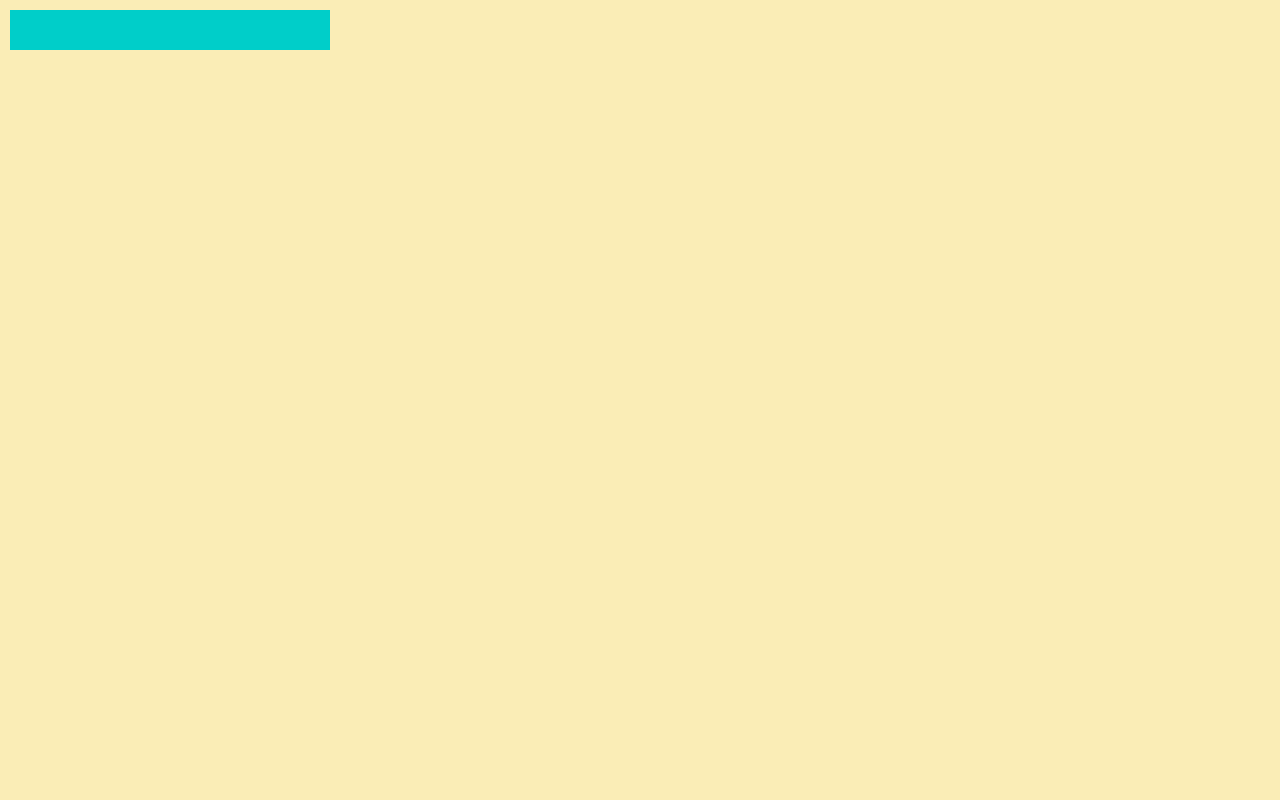
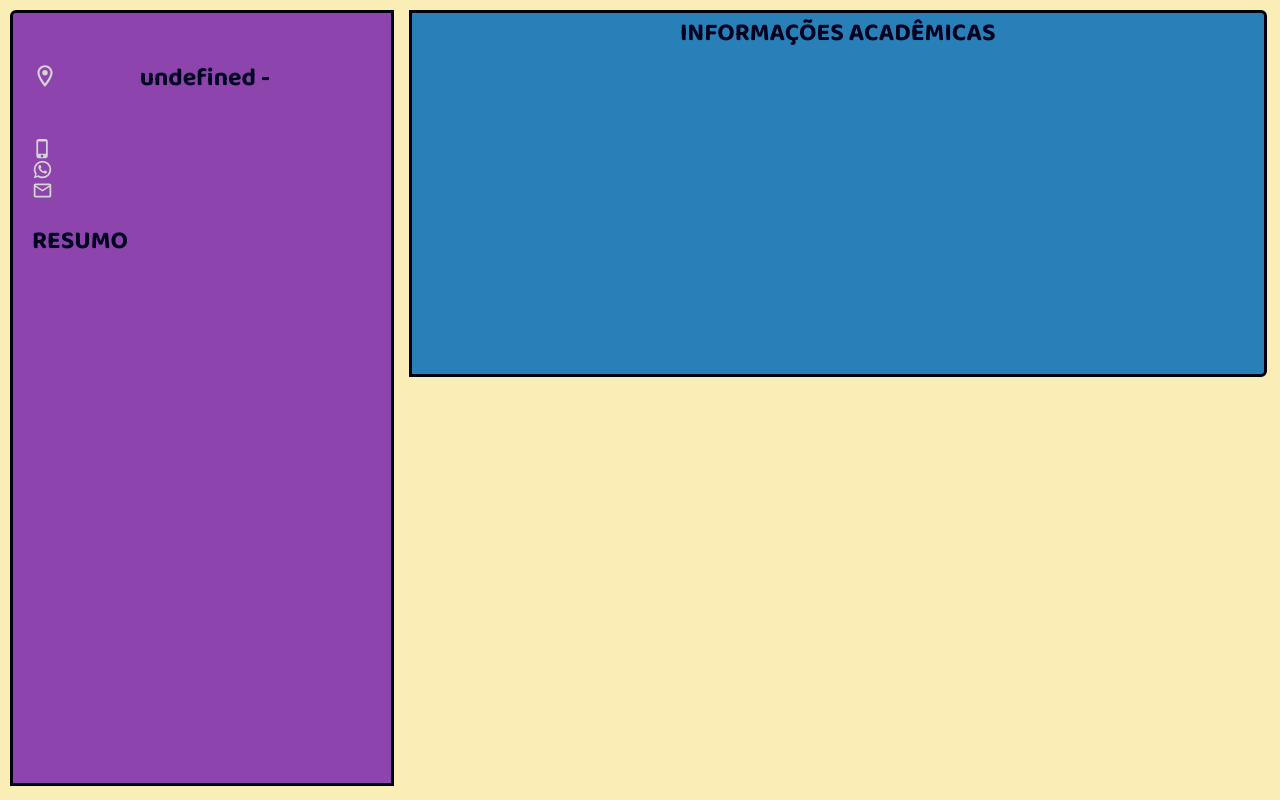
Before and after one commit to brunoCards/curriculum, a React (Create React App) app: page /review in a window 1280 px wide. Built offline with nearby package versions, Linux system fonts and the light colour scheme; the HTML template or start-up script is replaced by a standard one.

Commit message:
Review Page com duas seçoes criadas

```diff
--- a/src/components/Text/styles.js
+++ b/src/components/Text/styles.js
@@ -32,3 +32,13 @@ export const ParagraphArea = styled.p`
     font-weight: bold;
   }
 `;
+
+export const AddressArea = styled.p`
+  padding-top: 20px;
+  font-size: 21px;
+  color: var(--black);
+
+  &.hide {
+    visibility: hidden;
+  }
+`;
--- a/src/contexts/FormContext.js
+++ b/src/contexts/FormContext.js
@@ -13,7 +13,7 @@ const initialState = {
   actualWork: false,
   admitdate: '',
   age: '',
-  city: '',
+  cep: '',
   company: '',
   course: '',
   degree: '',
@@ -28,13 +28,11 @@ const initialState = {
   phone: '',
   resigndate: '',
   startdate: '',
-  state: '',
 };
 
 export const FormProvider = ({ children }) => {
   const history = useHistory();
-  const [cities, setCities] = useState([]);
-  const [states, setStates] = useState([]);
+  const [address, setAddress] = useState([]);
   const [emails, setEmails] = useState([]);
   const [phones, setPhones] = useState([]);
   const [knowledges, setKnowledges] = useState([]);
@@ -98,46 +96,33 @@ export const FormProvider = ({ children }) => {
     window.localStorage.setItem('knowledges', JSON.stringify(knowledges));
   });
 
-  //states
+  //address
   useEffect(() => {
-    const persistStates = window.localStorage.getItem('states');
-    if (persistStates) {
-      setStates(JSON.parse(persistStates));
+    const persistAddress = window.localStorage.getItem('address');
+    if (persistAddress) {
+      setAddress(JSON.parse(persistAddress));
     }
   }, []);
 
   useEffect(() => {
-    window.localStorage.setItem('states', JSON.stringify(states));
-  });
-
-  //cities
-  useEffect(() => {
-    const persistCities = window.localStorage.getItem('cities');
-    if (persistCities) {
-      setCities(JSON.parse(persistCities));
-    }
-  }, []);
-
-  useEffect(() => {
-    window.localStorage.setItem('cities', JSON.stringify(cities));
+    window.localStorage.setItem('address', JSON.stringify(address));
   });
 
   return (
     <FormContext.Provider
       value={{
-        history,
         form,
-        cities,
-        setCities,
-        states,
-        setStates,
+        address,
+        setAddress,
         emails,
         phones,
         knowledges,
+        history,
         handleOnchangeInput,
         handleAddingEmails,
         handleAddingPhones,
         handleAddingKnowledges,
+        setForm,
       }}
     >
       {children}
@@ -148,8 +133,8 @@ export const FormProvider = ({ children }) => {
 export const useFormulary = () => {
   const context = useContext(FormContext);
   const {
+    form,
     history,
-    form,
     handleOnchangeInput,
     handleAddingEmails,
     handleAddingPhones,
@@ -157,10 +142,9 @@ export const useFormulary = () => {
     emails,
     phones,
     knowledges,
-    cities,
-    setCities,
-    states,
-    setStates,
+    address,
+    setAddress,
+    setForm,
   } = context;
 
   return {
@@ -173,9 +157,8 @@ export const useFormulary = () => {
     emails,
     phones,
     knowledges,
-    cities,
-    setCities,
-    states,
-    setStates,
+    address,
+    setAddress,
+    setForm,
   };
 };
--- a/src/routers/goToPages.js
+++ b/src/routers/goToPages.js
@@ -10,12 +10,8 @@ export const goToAgePage = (history) => {
   history.push('/dados-pessoais/idade');
 };
 
-export const goToCityPage = (history) => {
-  history.push('/dados-pessoais/cidade');
-};
-
-export const goToStatePage = (history) => {
-  history.push('/dados-pessoais/estado');
+export const goToAddressPage = (history) => {
+  history.push('/dados-pessoais/cep');
 };
 
 export const goToPhonePage = (history) => {
--- a/src/screens/AgeInputPage/index.jsx
+++ b/src/screens/AgeInputPage/index.jsx
@@ -4,7 +4,7 @@ import React from 'react';
 import { useFormulary } from '../../contexts/FormContext';
 
 //import routers-goTo's
-import { goToStatePage, goBack } from '../../routers/goToPages';
+import { goToAddressPage, goBack } from '../../routers/goToPages';
 
 //components
 import Header from '../../components/Header';
@@ -50,7 +50,7 @@ const AgeInputPage = () => {
         </Main>
         <MainFooter>
           <BackButton onClick={() => goBack(history)} />
-          <NextButton onClick={() => goToStatePage(history)} />
+          <NextButton onClick={() => goToAddressPage(history)} />
         </MainFooter>
       </PagesContainer>
     </>
--- a/src/screens/ReviewPage/index.jsx
+++ b/src/screens/ReviewPage/index.jsx
@@ -8,8 +8,20 @@ import {
   ReviewPageLayout,
   PersonalData,
   ReviewPageTitle,
+  AddressBox,
   ReviewPageCityState,
   CityStateText,
+  ReviewPageContacts,
+  ContactsBox,
+  PinIcon,
+  PhoneIcon,
+  WhatsIcon,
+  EmailIcon,
+  ContactsText,
+  ResumeBox,
+  SectionsTitle,
+  SectionsParagraph,
+  AcademicData,
 } from './styles';
 
 //components
@@ -24,20 +36,44 @@ import {
 import { BoxIcon, BoxTwinIcons } from '../../styles/Components/BoxIcon/styles';
 
 const ReviewPage = () => {
-  const { form, emails, phones, knowledges, history } = useFormulary();
+  const { form, address, emails, phones, knowledges, history } = useFormulary();
 
   return (
     <>
       <ReviewPageLayout>
         <PersonalData>
-          <ReviewPageTitle>
-            {form.name}
-            {form.city}
-          </ReviewPageTitle>
+          <ReviewPageTitle>{form.name}</ReviewPageTitle>
           <ReviewPageCityState>
-            <CityStateText>{form.state}</CityStateText>
+            <AddressBox>
+              <PinIcon />
+              <CityStateText>
+                {address.localidade + ' - '}
+                {address.uf}
+              </CityStateText>
+            </AddressBox>
           </ReviewPageCityState>
+          <ReviewPageContacts>
+            <ContactsBox>
+              <PhoneIcon />
+              <ContactsText>{phones[0]}</ContactsText>
+            </ContactsBox>
+            <ContactsBox>
+              <WhatsIcon />
+              <ContactsText>{phones[1]}</ContactsText>
+            </ContactsBox>
+            <ContactsBox>
+              <EmailIcon />
+              <ContactsText>{emails[0]}</ContactsText>
+            </ContactsBox>
+            <ResumeBox>
+              <SectionsTitle>Resumo</SectionsTitle>
+              <SectionsParagraph>{form.description}</SectionsParagraph>
+            </ResumeBox>
+          </ReviewPageContacts>
         </PersonalData>
+        <AcademicData>
+          <SectionsTitle>Informações Acadêmicas</SectionsTitle>
+        </AcademicData>
       </ReviewPageLayout>
     </>
   );
--- a/src/screens/ReviewPage/styles.js
+++ b/src/screens/ReviewPage/styles.js
@@ -1,7 +1,18 @@
+//import styled-components
 import styled from 'styled-components';
+
+//import material-ui
+import { withStyles } from '@material-ui/core';
+
+//imports material-ui/icons
+import RoomOutlinedIcon from '@material-ui/icons/RoomOutlined';
+import PhoneIphoneOutlinedIcon from '@material-ui/icons/PhoneIphoneOutlined';
+import WhatsAppIcon from '@material-ui/icons/WhatsApp';
+import MailOutlineIcon from '@material-ui/icons/MailOutline';
 
 export const ReviewPageLayout = styled.div`
   width: 100vw;
+  height: 97vh;
   margin: 10px;
 
   display: grid;
@@ -11,11 +22,13 @@ export const ReviewPageLayout = styled.div`
     'pd . ac'
     'pd . id'
     'pd . pr';
-  grid-template-columns: 25vw 30px 65vw;
+  grid-template-columns: 30vw 15px 67vw;
 `;
 
 export const PersonalData = styled.section`
   width: 100%;
+  border: 3px solid var(--black);
+  border-radius: 6px 0 0 0;
 
   grid-area: pd;
 
@@ -23,15 +36,21 @@ export const PersonalData = styled.section`
   flex-direction: column;
   align-items: center;
 
-  background-color: #00cec9;
-  font-weight: bold;
+  background-color: var(--purple);
 `;
 
 export const ReviewPageTitle = styled.h3`
   width: 90%;
-  height: 100%;
 
   font-size: 43px;
+  color: #d5d5d5;
+`;
+
+export const AddressBox = styled.div`
+  width: 70%;
+  display: flex;
+  align-items: center;
+  justify-content: space-between;
 `;
 
 export const ReviewPageCityState = styled.div`
@@ -39,7 +58,86 @@ export const ReviewPageCityState = styled.div`
   margin-top: 5vh;
 `;
 
+export const PinIcon = withStyles({
+  root: {
+    fontSize: '26px',
+    color: '#d5d5d5',
+  },
+})(RoomOutlinedIcon);
+
 export const CityStateText = styled.h5`
+  padding-top: 5px;
+
   font-size: 25px;
   font-weight: bold;
 `;
+
+export const ReviewPageContacts = styled.div`
+  width: 90%;
+  margin-top: 5vh;
+`;
+
+export const ContactsBox = styled.div`
+  width: 50%;
+  display: flex;
+  align-items: center;
+  justify-content: space-between;
+`;
+
+export const PhoneIcon = withStyles({
+  root: {
+    fontSize: '21px',
+    color: '#d5d5d5',
+  },
+})(PhoneIphoneOutlinedIcon);
+
+export const WhatsIcon = withStyles({
+  root: {
+    fontSize: '21px',
+    color: '#d5d5d5',
+  },
+})(WhatsAppIcon);
+
+export const EmailIcon = withStyles({
+  root: {
+    fontSize: '21px',
+    color: '#d5d5d5',
+  },
+})(MailOutlineIcon);
+
+export const ContactsText = styled.p`
+  width: 80%;
+  font-size: 21px;
+`;
+
+export const ResumeBox = styled.div`
+  margin-top: 20px;
+  display: flex;
+  flex-direction: column;
+`;
+
+export const SectionsTitle = styled.h5`
+  padding-bottom: 20px;
+
+  font-size: 25px;
+  text-transform: uppercase;
+`;
+
+export const SectionsParagraph = styled.p`
+  font-size: 17px;
+  text-align: justify;
+`;
+
+export const AcademicData = styled.section`
+  width: 100%;
+  border: 3px solid var(--black);
+  border-radius: 0 6px 6px 0;
+
+  grid-area: ac;
+
+  display: flex;
+  flex-direction: column;
+  align-items: center;
+
+  background-color: var(--blue_secondary);
+`;
--- a/src/styles/Components/Buttons/styles.js
+++ b/src/styles/Components/Buttons/styles.js
@@ -9,6 +9,7 @@ import DoneRoundedIcon from '@material-ui/icons/DoneRounded';
 import UndoRoundedIcon from '@material-ui/icons/UndoRounded';
 import GetAppRoundedIcon from '@material-ui/icons/GetAppRounded';
 import AddRoundedIcon from '@material-ui/icons/AddRounded';
+import SearchIcon from '@material-ui/icons/Search';
 export const StartButton = styled.button`
   width: 340px;
   height: 70px;
@@ -236,3 +237,31 @@ export const DownloadButton = withStyles({
     },
   },
 })(GetAppRoundedIcon);
+
+export const SearchButton = withStyles({
+  root: {
+    width: 60,
+    height: 50,
+    borderTopRightRadius: 6,
+    borderBottomRightRadius: 6,
+    borderStyle: 'solid',
+    color: 'var(--black)',
+    backgroundColor: 'var(--blue)',
+    fontSize: 30,
+    cursor: 'pointer',
+
+    '&:hover': {
+      transition: 'ease-in-out .4s',
+      transform: 'scale(1.1)',
+    },
+
+    '&:active': {
+      transition: 'ease-in .2s',
+    },
+
+    '&.ishidden': {
+      opacity: '0.3',
+      transition: 'ease-in-out .5s',
+    },
+  },
+})(SearchIcon);
--- a/src/styles/Components/Input/styles.js
+++ b/src/styles/Components/Input/styles.js
@@ -32,48 +32,3 @@ export const LargeInput = styled.textarea`
     border-radius: 0 6px 6px 6px;
   }
 `;
-
-export const AdjustSelectBox = styled.div`
-  width: 100%;
-  height: 50px;
-
-  display: flex;
-  align-items: center;
-  &.select-wrapper {
-    position: relative;
-  }
-
-  &.select-wrapper::after {
-    content: '↴';
-    font-size: 25px;
-    font-weight: bold;
-    top: 10px;
-    right: 10px;
-    position: absolute;
-    cursor: pointer;
-  }
-`;
-
-export const Select = styled.select`
-  width: 100%;
-  height: 50px;
-  padding: 0;
-  margin: 0;
-  box-sizing: border-box;
-  border: 3px solid var(--black);
-  background-color: var(--blue);
-
-  appearance: none;
-
-  font-size: 25px;
-
-  &.withoutAdd {
-    padding: 0 10px;
-    border-radius: 0 6px 6px 0;
-  }
-`;
-
-export const Option = styled.option`
-  font-size: 25px;
-  color: var(--black);
-`;
```
Also changed, not shown: src/routers/Router.js (+5 -9 lines), src/screens/AddressSearchPage/index.jsx (renamed from src/screens/CityInputPage/index.jsx, +41 -43 lines), src/screens/StateInputPage/index.jsx (deleted, +0 -107 lines), 1 other file (tests, documents, lock files or other folders).
